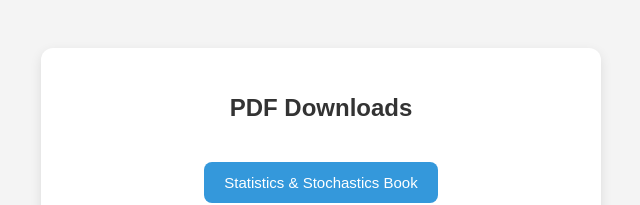
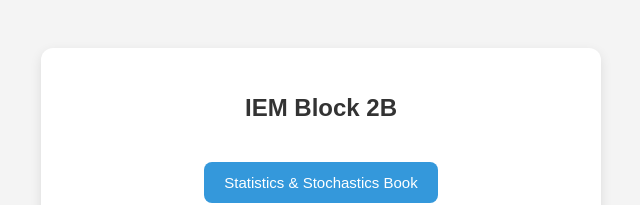
Before and after one commit to RyanAirrrr/Books-PDF, a plain HTML site: page docs/index.html in a window 1280 px wide. Shown: the top 205 px of the page, without its empty margins (319-959 px from the left). Drawn offline with Linux system fonts and the light colour scheme.

Commit message:
Update index.html
Changed title

```diff
--- a/docs/index.html
+++ b/docs/index.html
@@ -50,7 +50,7 @@
 </head>
 <body>
   <div class="container">
-    <h1>PDF Downloads</h1>
+    <h1>IEM Block 2B</h1>
 
     <a href="applied-statistics-and-probability-for-engineers.pdf" class="button" target="_blank">
       Statistics & Stochastics Book
```
